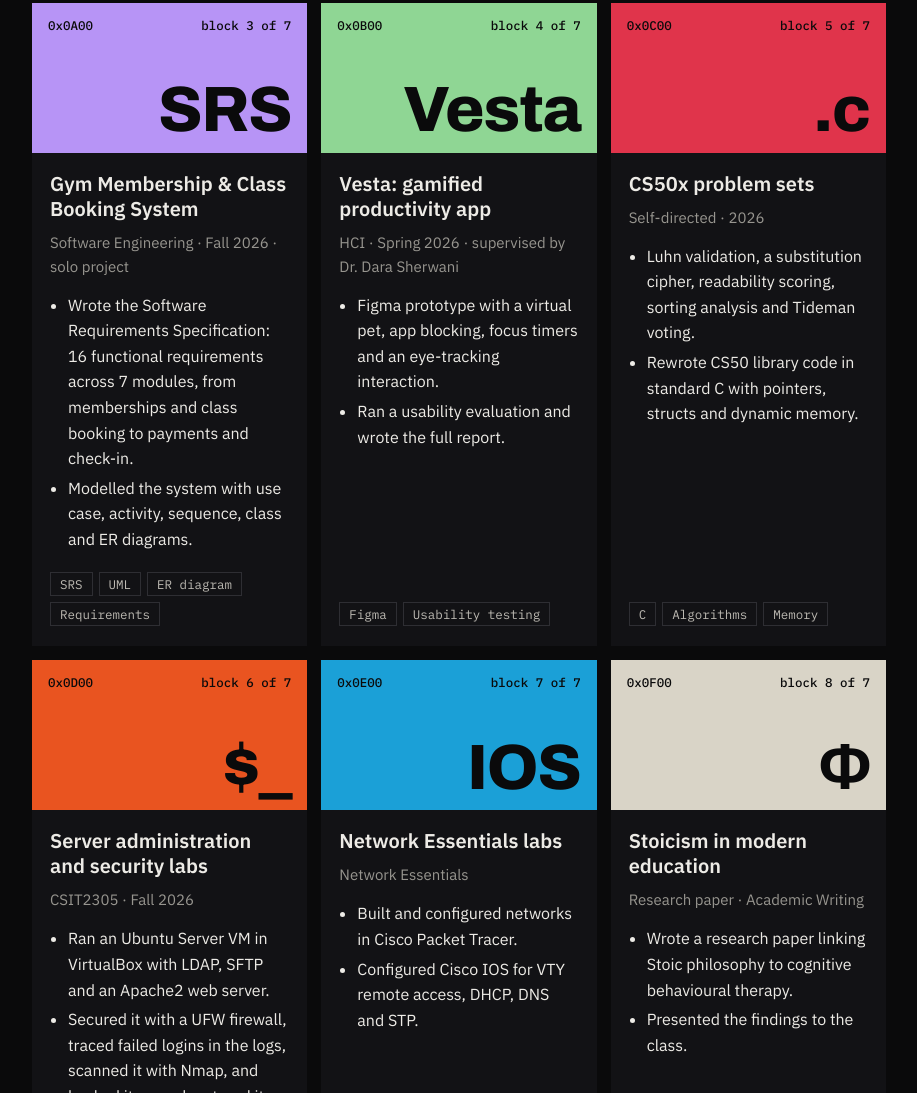
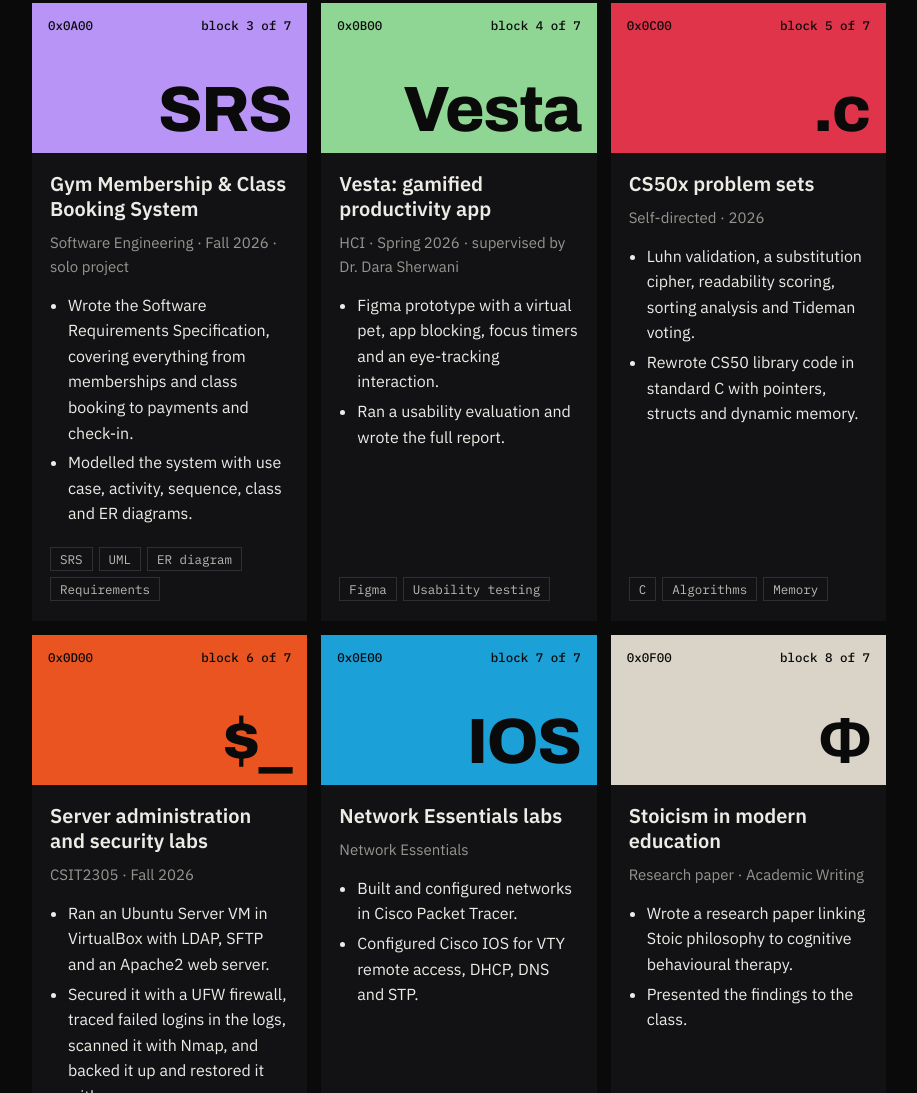
Before and after one commit to rhmanriyadh/rhmanriyadh.github.io, a plain HTML site: page index.html in a window 1280 px wide. Shown: the part 2263-3356 px from the top of the page, without its empty margins (310-1227 px from the left). Drawn offline with Linux system fonts and the light colour scheme.

Commit message:
updated block 3 content

```diff
--- a/index.html
+++ b/index.html
@@ -323,7 +323,7 @@ footer .mono{color:var(--ink)}
     {big:1, c:"var(--yellow)", g:"://", t:"Spot the Scam", m:"Web Design · Fall 2026 · supervised by Dr. Abdulhakeem Mohammed", s:"in progress",
      p:["Multi-page web app that trains people to recognise phishing and scam messages.","Includes a password checker and short learning pages."], tags:["HTML","CSS","JavaScript","Security awareness"]},
     {c:"#B794F6", g:"SRS", t:"Gym Membership & Class Booking System", m:"Software Engineering · Fall 2026 · solo project",
-     p:["Wrote the Software Requirements Specification: 16 functional requirements across 7 modules, from memberships and class booking to payments and check-in.","Modelled the system with use case, activity, sequence, class and ER diagrams."], tags:["SRS","UML","ER diagram","Requirements"]},
+     p:["Wrote the Software Requirements Specification, covering everything from memberships and class booking to payments and check-in.","Modelled the system with use case, activity, sequence, class and ER diagrams."], tags:["SRS","UML","ER diagram","Requirements"]},
     {c:"var(--green)", g:"Vesta", t:"Vesta: gamified productivity app", m:"HCI · Spring 2026 · supervised by Dr. Dara Sherwani",
      p:["Figma prototype with a virtual pet, app blocking, focus timers and an eye-tracking interaction.","Ran a usability evaluation and wrote the full report."], tags:["Figma","Usability testing"]},
     {c:"var(--red)", g:".c", t:"CS50x problem sets", m:"Self-directed · 2026",
```
